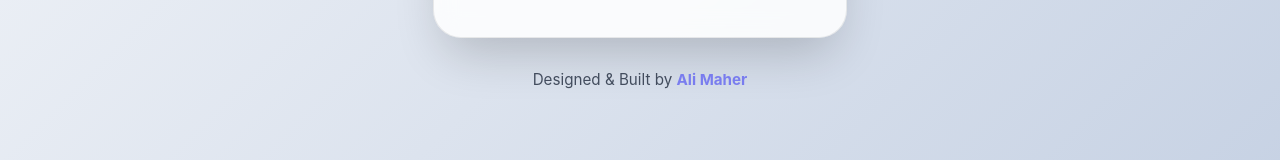
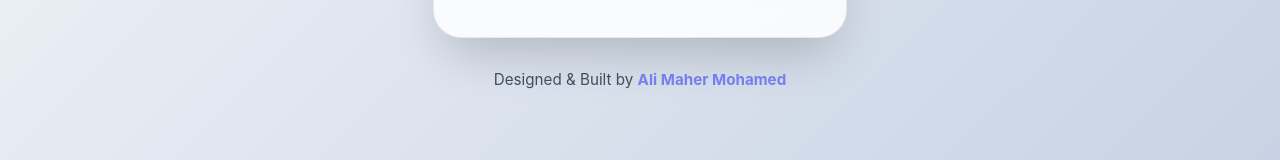
Before and after one commit to ALi-Maher-Mohamed/React-Basic-Todos, a React (Create React App) app: page / in a window 1280 px wide. Shown: the part 466-626 px from the top of the page. Built offline with nearby package versions, Linux system fonts and the light colour scheme.

Commit message:
add mohamed to my name

```diff
--- a/src/App.js
+++ b/src/App.js
@@ -106,7 +106,7 @@ function App() {
       </div>
 
       <footer className="footer">
-        Designed & Built by <b>Ali Maher</b>
+        Designed & Built by <b>Ali Maher Mohamed</b>
       </footer>
     </div>
   );
```
